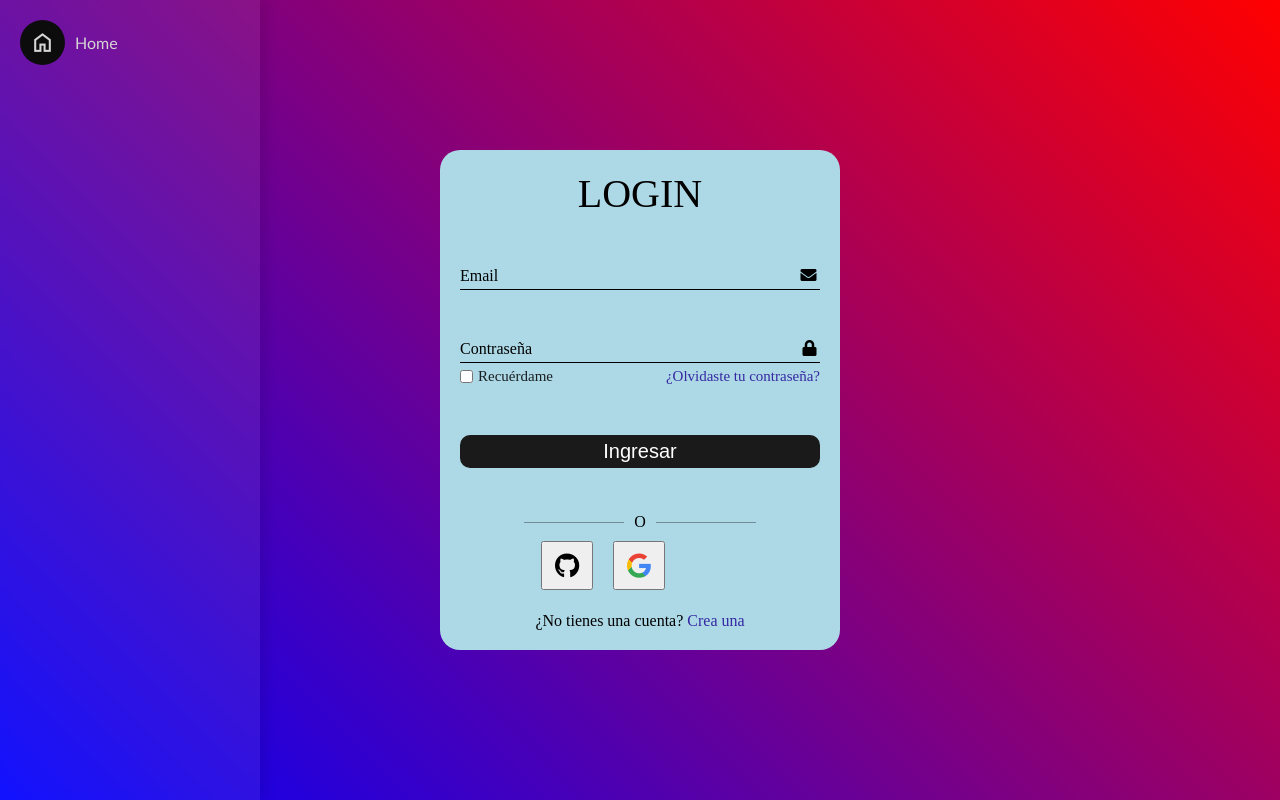
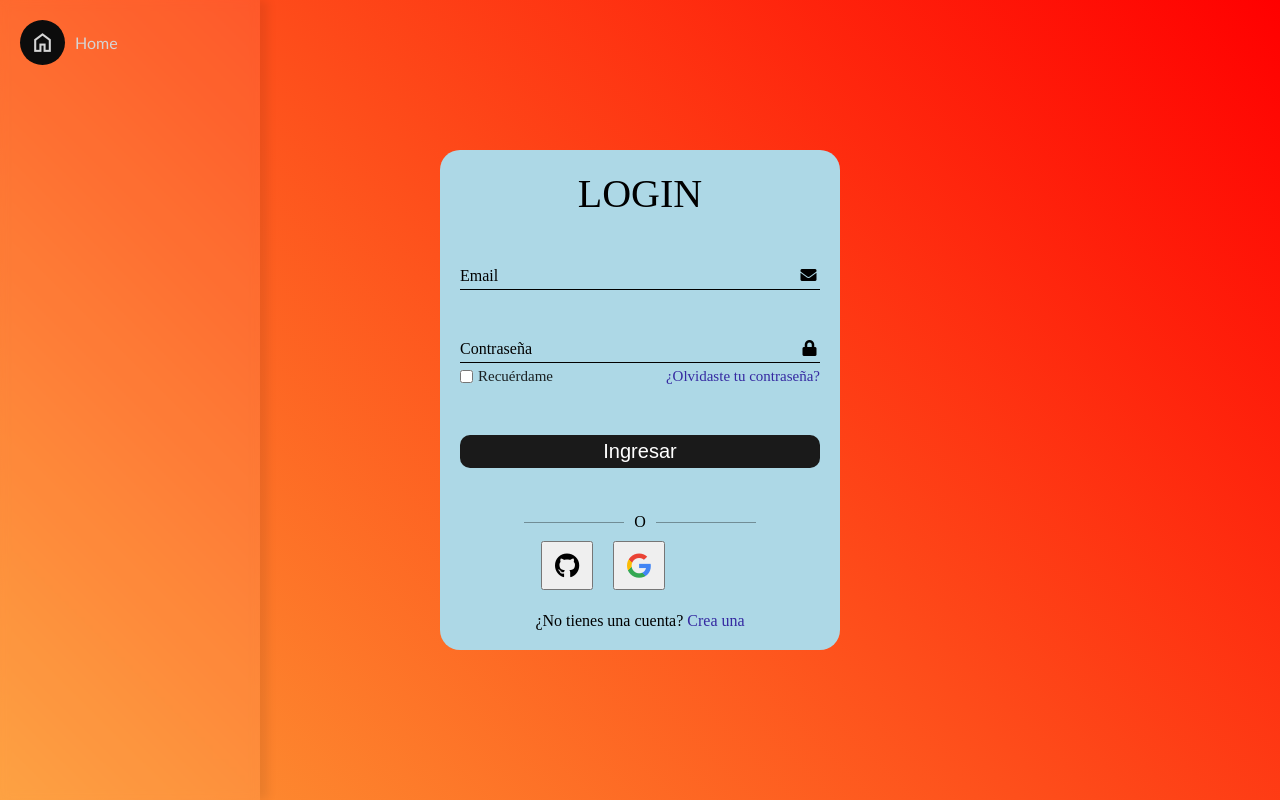
Before and after one commit to Yiztino/Friends-Night-Web, a plain HTML site: page docs/HTML/login.html in a window 1280 px wide. Drawn offline with nearby package versions, Linux system fonts and the light colour scheme; no server answers.

Commit message:
cambio el color del login uwu

```diff
--- a/docs/CSS/login.css
+++ b/docs/CSS/login.css
@@ -47,7 +47,7 @@
 
 */
 body {
-    background: linear-gradient(45deg,blue,red);
+    background: linear-gradient(45deg,#FD9B35,red);
 }
 .float-parent-element {
     width: 50%;
```
